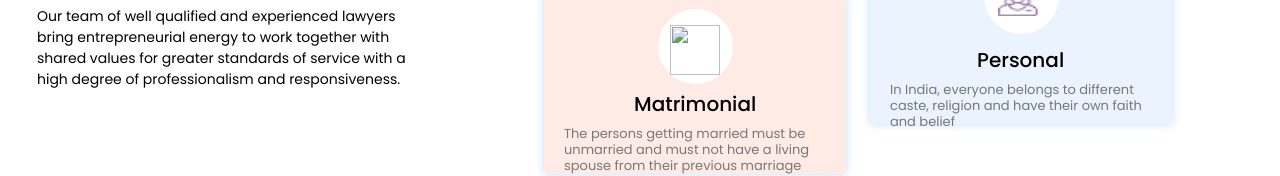
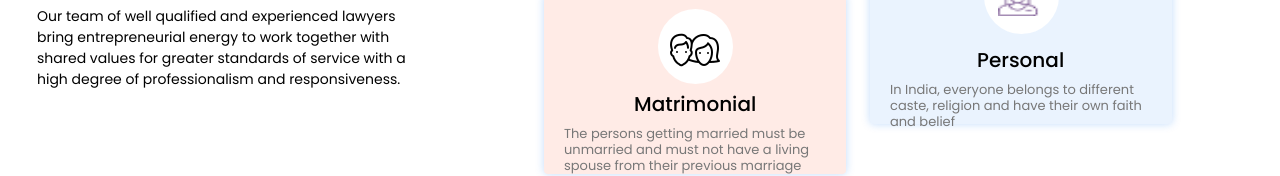
Before and after one commit to NithyashreeM02/Law-Firm, a plain HTML site: page index.html in a window 1280 px wide. Shown: the part 826-1002 px from the top of the page. Drawn offline with Linux system fonts and the light colour scheme; files whose address does not match are found by name; a web font is replaced by a local one.

Commit message:
Update index.html

```diff
--- a/index.html
+++ b/index.html
@@ -236,9 +236,6 @@
 
               <label for="signupPassword">Password:</label>
               <input type="password" id="signupPassword" name="signupPassword"><br><br>
-
-
-
               <input type="submit" value="Sign Up">
             </form>
           </div>
@@ -261,7 +258,7 @@
           <div class="rectangle-parent7">
             <div class="group-child22"></div>
             <div class="group-child21"></div>
-            <img class="couple-icon" alt="" src="Couple.png" />
+            <img class="couple-icon" alt="" src="images/Couple.png" />
 
             <div class="matrimonial">Matrimonial</div>
             <div class="the-persons-getting">
```
